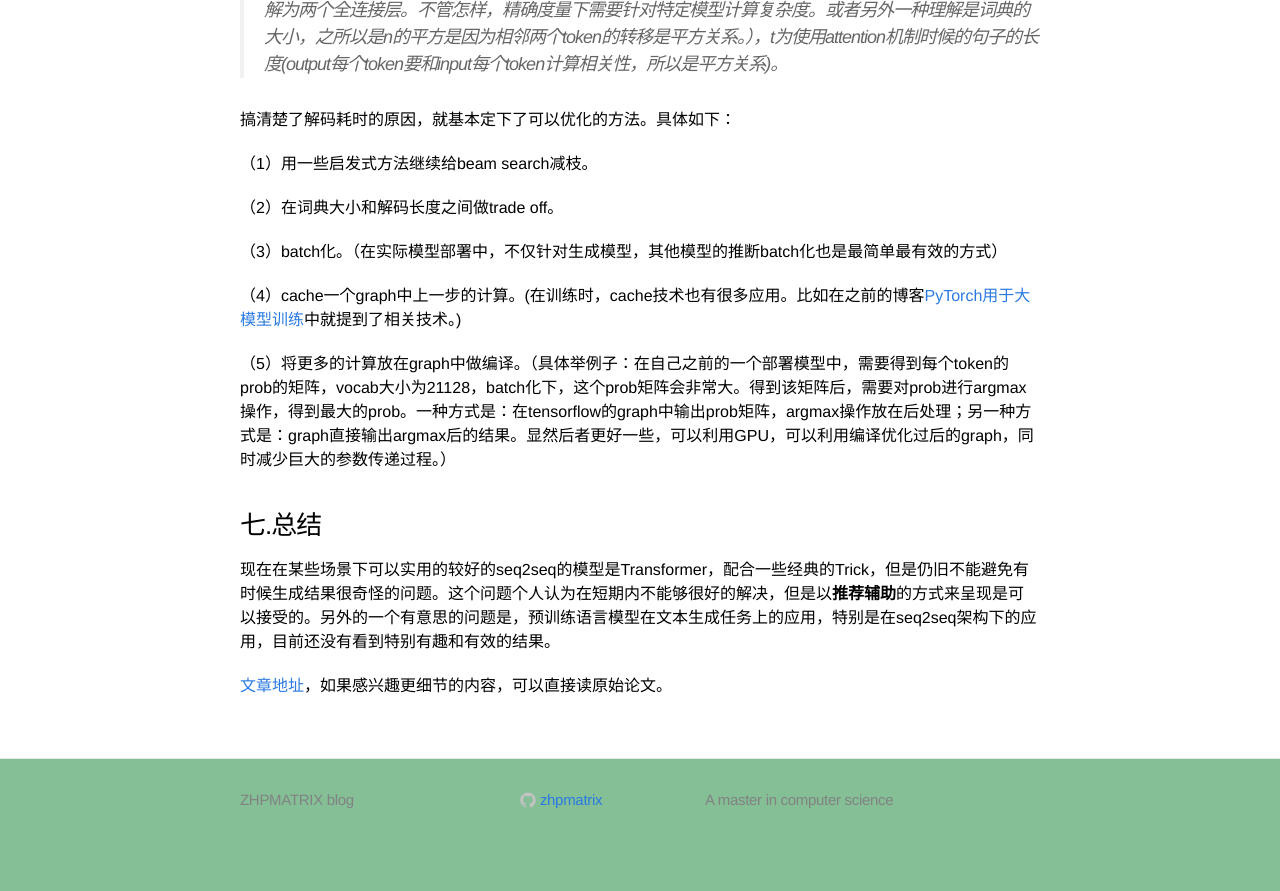
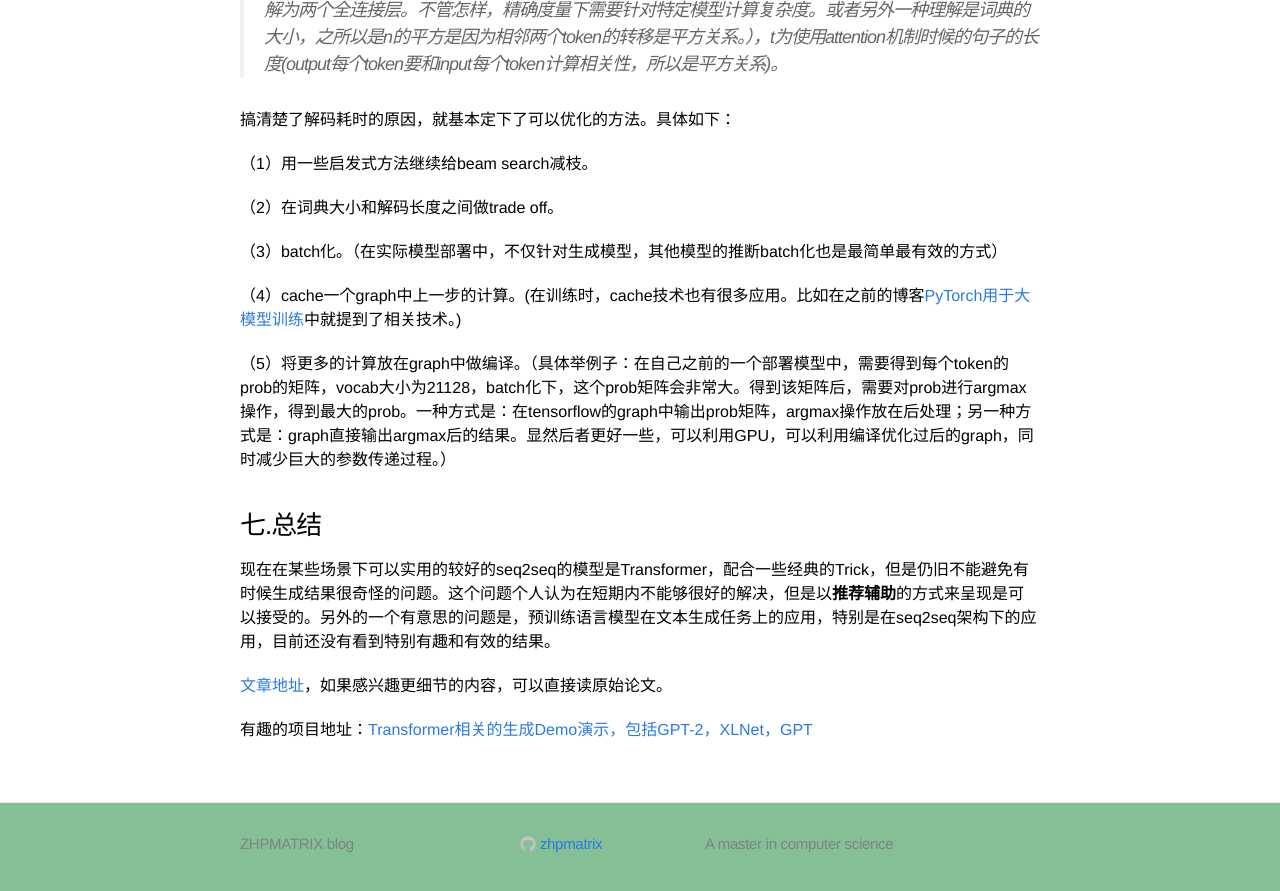
Before and after one commit to zhpmatrix/zhpmatrix.github.io, a Jekyll site: the page built from _posts/2019-09-04-ntg.md, in a window 1280 px wide and 900 px high, scrolled down 3261 px. Shown: the top 891 px of the window. Built offline with Jekyll 4.4.1, drawn with Linux system fonts in a browser that asks for light colours; comment, search, counter and statistics services are not loaded; before the commit the page ends 4117 px from its top, so only the background shows below that.

Commit message:
add new ref

```diff
--- a/_posts/2019-09-04-ntg.md
+++ b/_posts/2019-09-04-ntg.md
@@ -129,3 +129,5 @@ perplexity并不能与下游任务的评估指标建立直接的联系。BLEU/RO
 现在在某些场景下可以实用的较好的seq2seq的模型是Transformer，配合一些经典的Trick，但是仍旧不能避免有时候生成结果很奇怪的问题。这个问题个人认为在短期内不能够很好的解决，但是以**推荐辅助**的方式来呈现是可以接受的。另外的一个有意思的问题是，预训练语言模型在文本生成任务上的应用，特别是在seq2seq架构下的应用，目前还没有看到特别有趣和有效的结果。
 
 [文章地址](https://github.com/zhpmatrix)，如果感兴趣更细节的内容，可以直接读原始论文。
+
+有趣的项目地址：[Transformer相关的生成Demo演示，包括GPT-2，XLNet，GPT](https://transformer.huggingface.co)
```
